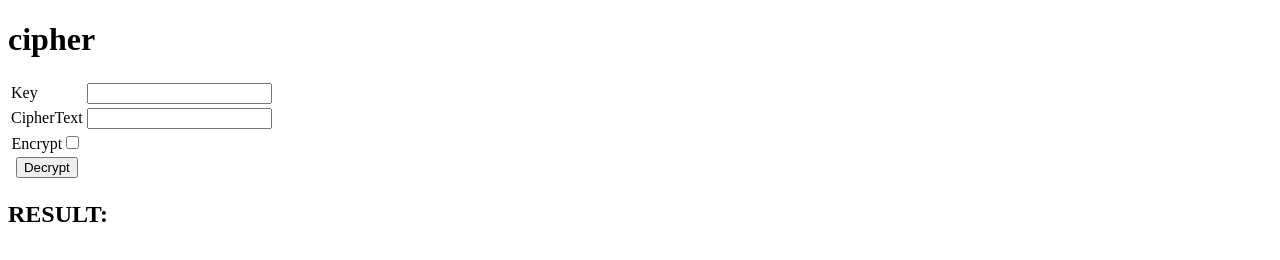
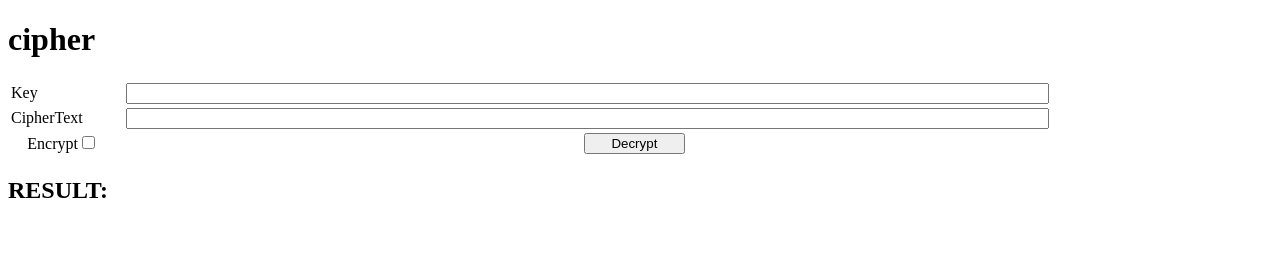
Before and after one commit to rmd6502/cipher.js, a plain HTML site: page index.html in a window 1280 px wide. Drawn offline with Linux system fonts and the light colour scheme.

Commit message:
stylesheet

```diff
--- a/index.html
+++ b/index.html
@@ -9,11 +9,11 @@
 <body>
   <h1>cipher</h1>
   <form>
-  <table>
-    <tr><td><label for="key">Key</label></td><td><input type="text" name="key"/></tr>
+  <table width="90%">
+    <tr><td><label for="key">Key</label></td><td width="90%"><input type="text" name="key"/></tr>
     <tr><td><label for="text">CipherText</label></td><td><input type="text" name="text"/></tr>
-    <tr><td span="2" align="center">Encrypt<input type="checkbox" name="encrypt" value="1" /></td></tr>
-    <tr><td span="2" align="center"><input type="button" value="Decrypt" onClick="decrypt()"/></td></tr>
+    <tr><td align="center"><label for="encrypt">Encrypt</label><input type="checkbox" id="encrypt" value="1" onchange="changeButton(this)" />
+    &nbsp;</td><td align="center"><input type="button" id="operation" value="Decrypt" onClick="decrypt()"/></td></tr>
   </table>
   </form>
   <h2>RESULT:</h2><div id="result"></div>
--- a/script.js
+++ b/script.js
@@ -53,3 +53,12 @@ function _decrypt(message, key, direction) {
     // apply goes from an array to a ... list of arguments
     return String.fromCharCode.apply(String, decrypted);
 }
+
+function changeButton(button) {
+    var actionButton = document.getElementById("operation");
+    if (button.checked) {
+        actionButton.value="Encrypt";
+    } else {
+        actionButton.value="Decrypt";
+    }
+}
--- a/style.css
+++ b/style.css
@@ -3,3 +3,11 @@
 #test {
   color: gray;
 }
+
+input[type="button"] {
+    width: 10%;
+}
+
+input[type="text"] {
+    width: 90%;
+}
```
